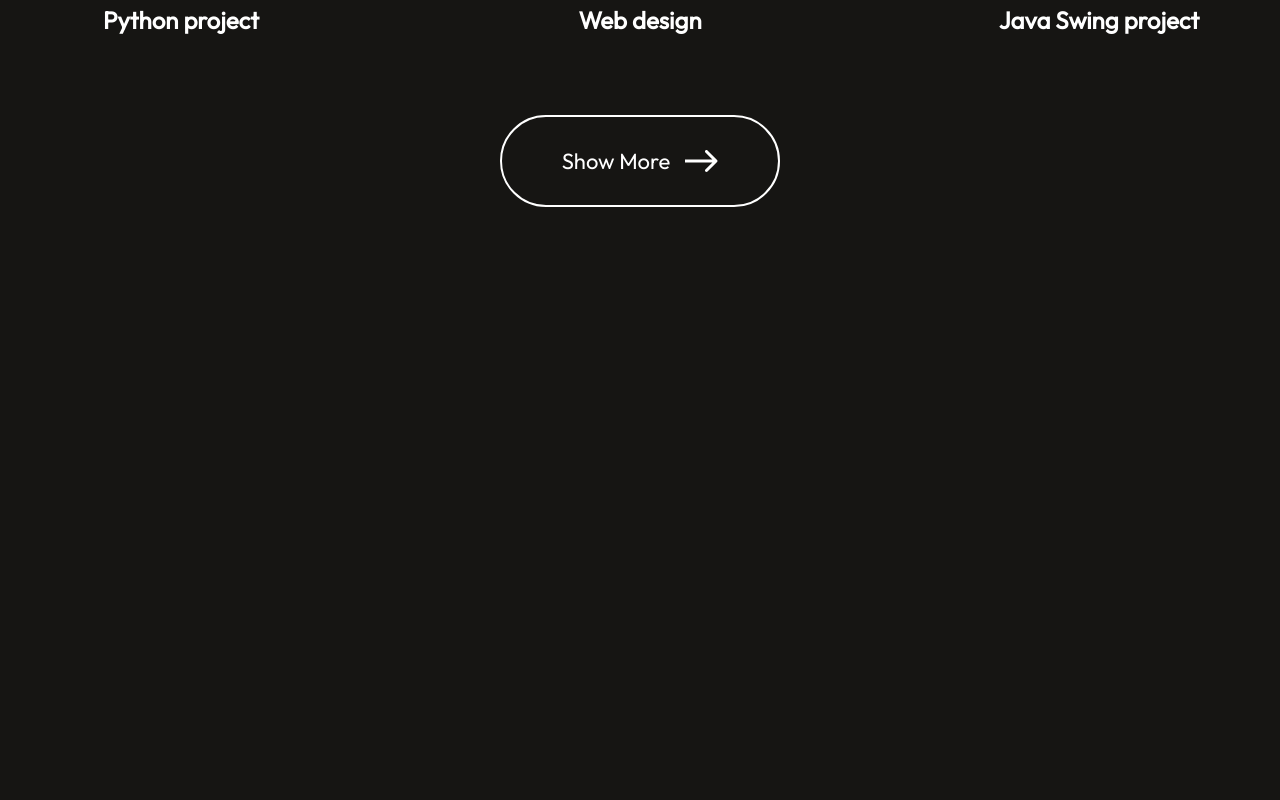
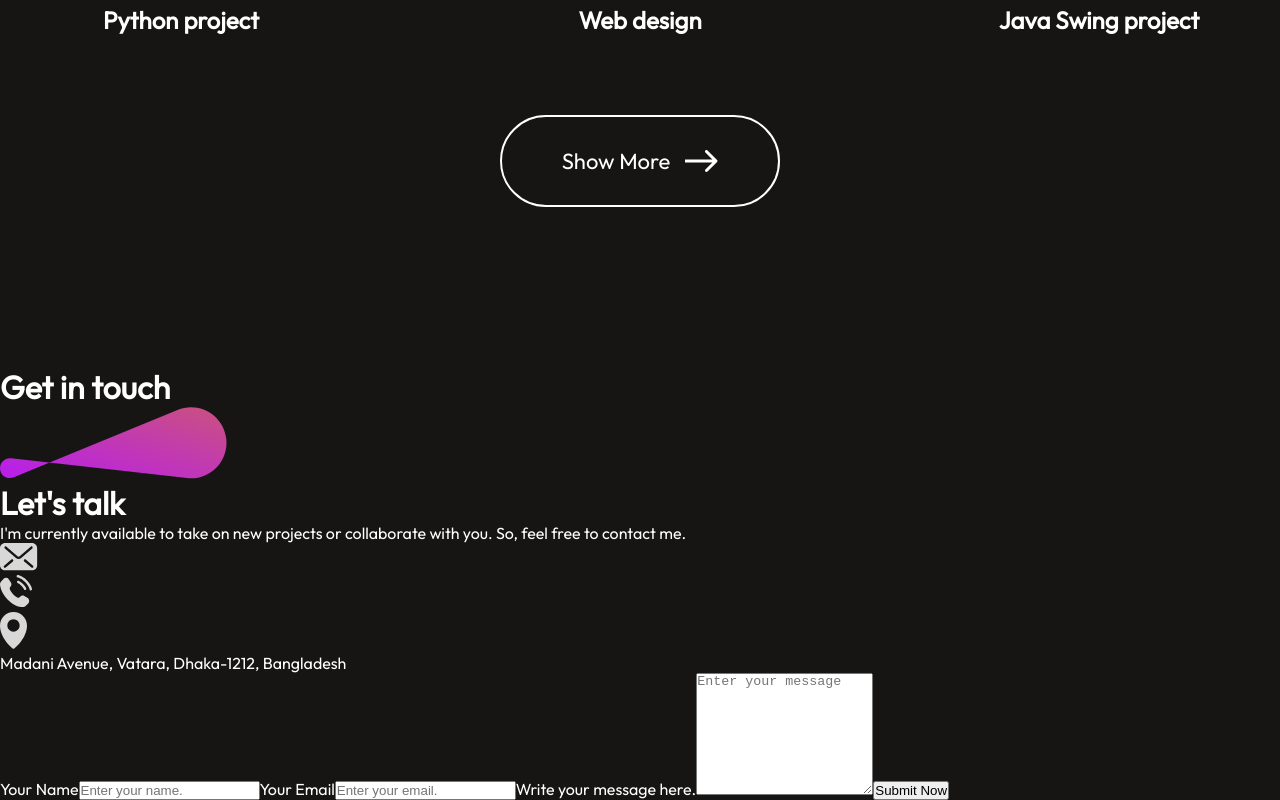
Before and after one commit to amitmahmud26/My-Portfolio, a React (Vite) app: page / in a window 1280 px wide. Shown: the part 4757-5557 px from the top of the page. Before the commit the page ends 5044 px from the top, so only its background shows below. Built offline with nearby package versions, Linux system fonts and the light colour scheme.

Commit message:
added contact section html

```diff
--- a/src/App.jsx
+++ b/src/App.jsx
@@ -4,6 +4,7 @@
 import About from './Components/About/About'
 import Services from './Components/Services/Services'
 import MyWork from './Components/MyWork/MyWork'
+import Contact from './Components/Contact/Contact'
 
 const App = () => {
   return (
@@ -13,6 +14,7 @@
       <About />
       <Services />
       <MyWork />
+      <Contact />
     </div>
   )
 }
--- /dev/null
+++ b/src/Components/Contact/Contact.jsx
@@ -0,0 +1,44 @@
+import React from 'react'
+import './Contact.css'
+import theme_pattern from '../../assets/theme_pattern.svg'
+import mail_icon from '../../assets/mail_icon.svg'
+import location_icon from '../../assets/location_icon.svg'
+import call_icon from '../../assets/call_icon.svg'
+const Contact = () => {
+  return (
+    <div className='contact'>
+      <div className="contact-title">
+        <h1>Get in touch</h1>
+        <img src={theme_pattern} alt="" />
+      </div>
+      <div className="contact-section">
+        <div className="contact-left">
+          <h1>Let's talk</h1>
+          <p>I'm currently available to take on new projects or collaborate with you. So, feel free to contact me.</p>
+          <div className="contact-details">
+            <div className="contact-detail">
+              <img src={mail_icon} alt="" />
+            </div>
+            <div className="contact-detail">
+              <img src={call_icon} alt="" /> <p></p>
+            </div>
+            <div className="contact-detail">
+              <img src={location_icon} alt="" /> <p>Madani Avenue, Vatara, Dhaka-1212, Bangladesh</p>
+            </div>
+          </div>
+        </div>
+        <form action="" className="contact-right">
+          <label htmlFor="">Your Name</label>
+          <input type="text" placeholder='Enter your name.' name='name'/>
+          <label htmlFor="">Your Email</label>
+          <input type="email" name="email" id=" " placeholder='Enter your email.' />
+          <label htmlFor="">Write your message here.</label>
+          <textarea name="message" rows='8' placeholder='Enter your message'></textarea>
+          <button className="contact-submit" type='submit'>Submit Now</button>
+        </form>
+      </div>
+    </div>
+  )
+}
+
+export default Contact
```
Also changed, not shown: src/Components/Contact/Contact.css (added).
